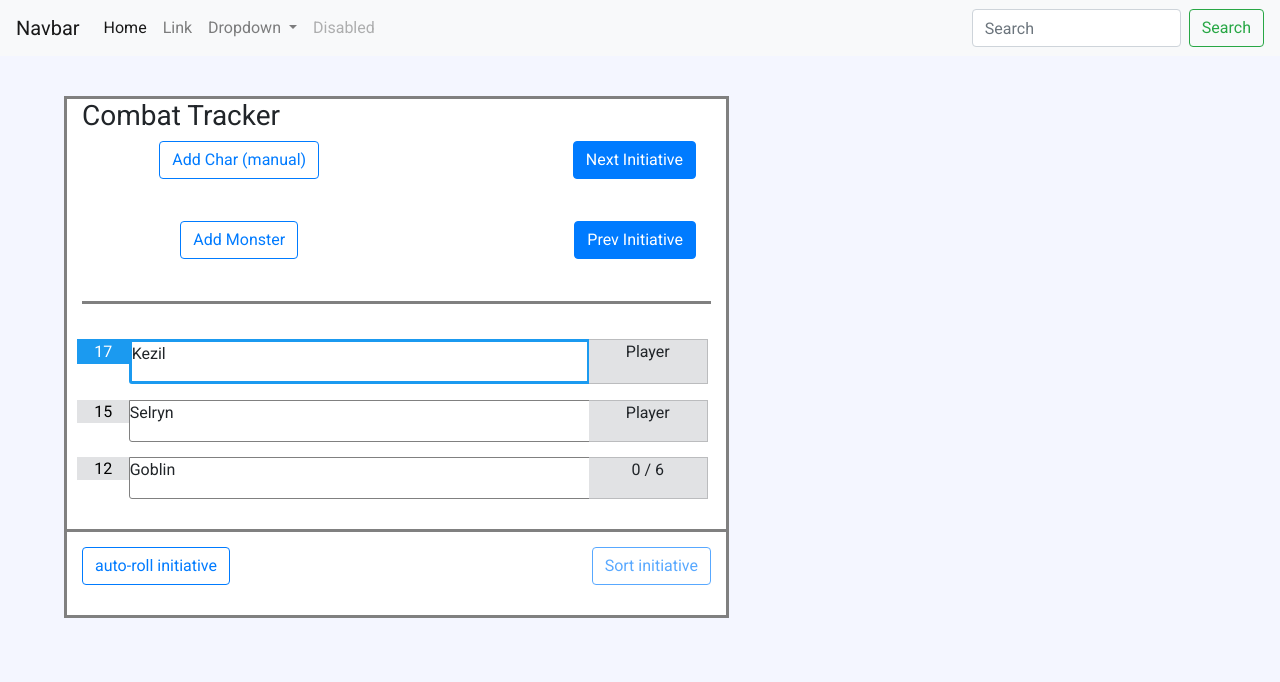
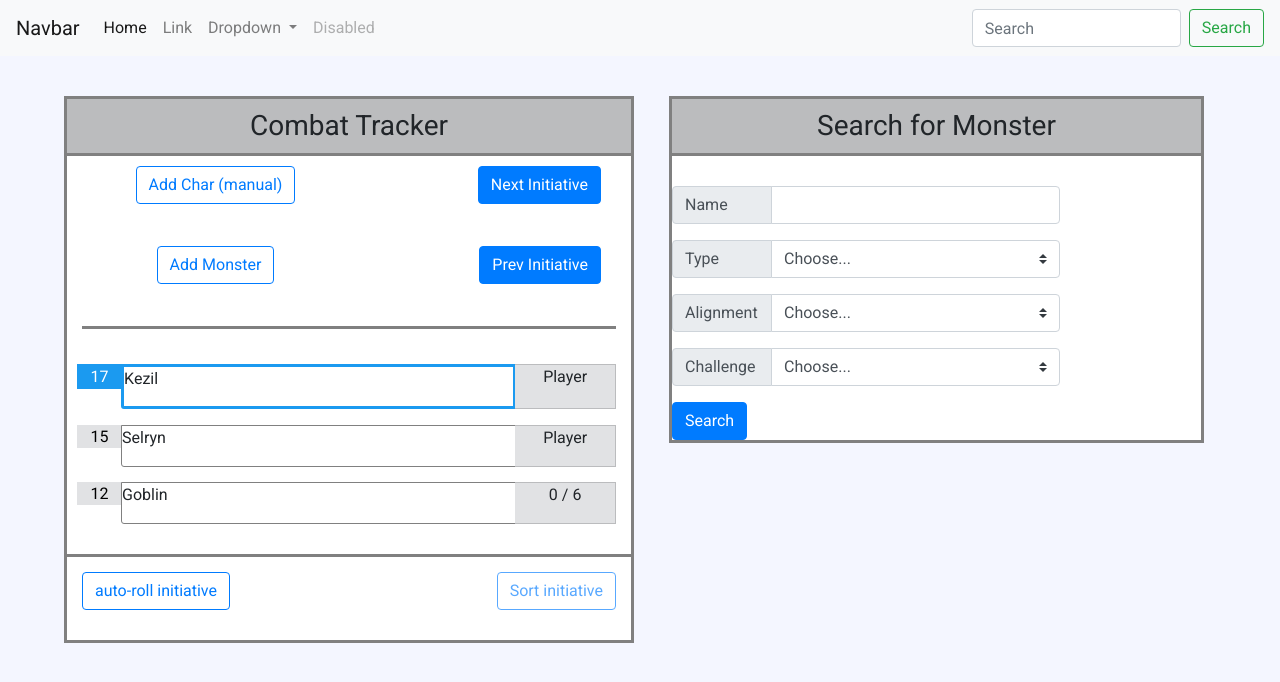
Before and after one commit to Charlie-England/website_dndCombatTracker, a website: page public/index.html in a window 1280 px wide. Drawn offline with nearby package versions, Linux system fonts and the light colour scheme; no server answers.

Commit message:
worked on client side search functionality and connected to server with post request

```diff
--- a/public/css/styles.css
+++ b/public/css/styles.css
@@ -1,6 +1,17 @@
 body {
     background-color: #f4f6ff;
     font-family: 'Roboto', sans-serif;
+}
+
+.header {
+    text-align: center;
+    margin: 10px auto;
+}
+
+.header-div {
+    background-color: #bbbcbe;
+    margin-bottom: 10px;
+    border-bottom: solid gray;
 }
 
 .initiative-group {
@@ -124,8 +135,24 @@ body {
     background-color: #bbbbbb;
 }
 
+
+
+/* Side Panel Adjustments */
+
 .side-panel-character {
     margin-left: 20px;
     border: solid;
     border-color: gray;
+    background-color: #fff;
 }
+
+.input-group-text {
+    width: 100px;
+}
+
+#search-monster-first {
+    margin-top: 20px;
+}
+
+.more-info {
+}
--- a/public/index.html
+++ b/public/index.html
@@ -60,10 +60,10 @@
     <!-- body -->
     <div class="container initiative-main">
         <div class="row">
-            <div class="col initiative-group col-7">
+            <div class="col initiative-group col-6">
                 <div class="row row-1">
-                  <div class="col col-12">
-                    <h3>Combat Tracker</h3>
+                  <div class="col col-12 header-div">
+                    <h3 class="header">Combat Tracker</h3>
                   </div>
                 </div>
 
@@ -94,8 +94,109 @@
                 </div>
             </div>
 
-            <div class="col more-info col-5 hidden">
+            <div class="col more-info col-6"> <!--Add hidden class back in-->
                 <div class="row side-panel-character">
+
+                  <div class="col col-12 header-div">
+                    <h3 class="header">Search for Monster</h3>
+                  </div>
+
+                  <form action="/searchMonster" method="POST">
+
+
+                  <div class="input-group mb-3" id="search-monster-first">
+                    <div class="input-group-prepend">
+                      <label class="input-group-text" for="monsterSearchName">Name</label>
+                    </div>
+                    <input type="text" class="form-control" id="monsterSearchName" name="nameInput">
+                  </div>
+
+                  <div class="input-group mb-3">
+                    <div class="input-group-prepend">
+                      <label class="input-group-text" for="inputGroupSelect01">Type</label>
+                    </div>
+                    <select class="custom-select" id="inputGroupSelect01" name="typeChoice">
+                      <option selected>Choose...</option>
+                      <option value="1">Abberation</option>
+                      <option value="2">Beast</option>
+                      <option value="3">Celestial</option>
+                      <option value="4">Construct</option>
+                      <option value="5">Dragon</option>
+                      <option value="6">Elemental</option>
+                      <option value="7">Fey</option>
+                      <option value="8">Fiend (demon/devl/shapechanger)</option>
+                      <option value="9">Giant</option>
+                      <option value="10">Humanoid</option>
+                      <option value="11">Monstrosity</option>
+                      <option value="12">Oooze</option>
+                      <option value="13">Plant</option>
+                      <option value="14">Swarm</option>
+                      <option value="15">Undead</option>
+                    </select>
+                  </div>
+
+
+                  <div class="input-group mb-3">
+                    <div class="input-group-prepend">
+                      <label class="input-group-text" for="inputGroupSelect02">Alignment</label>
+                    </div>
+                    <select class="custom-select" id="inputGroupSelect02" name="alignmentChoice">
+                      <option selected>Choose...</option>
+                      <option value="1">lawful good</option>
+                      <option value="2">lawful neutral</option>
+                      <option value="3">lawful evil</option>
+                      <option value="4">neutral good</option>
+                      <option value="5">neutral</option>
+                      <option value="6">neutral evil</option>
+                      <option value="7">chaotic good</option>
+                      <option value="8">chaotic neutral</option>
+                      <option value="9">chaotic evil</option>
+                    </select>
+                  </div>
+
+                  <div class="input-group mb-3">
+                    <div class="input-group-prepend">
+                      <label class="input-group-text" for="inputGroupSelect03">Challenge</label>
+                    </div>
+                    <select class="custom-select" id="inputGroupSelect03" name="challengeChoice">
+                      <option selected>Choose...</option>
+                      <option value="1">0</option>
+                      <option value="2">1/8</option>
+                      <option value="3">1/4</option>
+                      <option value="4">1/2</option>
+                      <option value="5">1</option>
+                      <option value="6">2</option>
+                      <option value="7">3</option>
+                      <option value="8">4</option>
+                      <option value="9">5</option>
+                      <option value="10">6</option>
+                      <option value="11">7</option>
+                      <option value="12">8</option>
+                      <option value="13">9</option>
+                      <option value="14">10</option>
+                      <option value="15">11</option>
+                      <option value="16">12</option>
+                      <option value="17">13</option>
+                      <option value="18">14</option>
+                      <option value="19">15</option>
+                      <option value="20">16</option>
+                      <option value="21">17</option>
+                      <option value="22">18</option>
+                      <option value="23">19</option>
+                      <option value="24">20</option>
+                      <option value="25">21</option>
+                      <option value="26">22</option>
+                      <option value="27">23</option>
+                      <option value="28">24</option>
+                      <option value="29">30</option>
+
+                    </select>
+                  </div>
+
+                  <button type="submit" class="btn btn-primary">Search</button>
+
+                </form>
+
                 </div>
             </div>
         </div>
```
Also changed, not shown: server.js (+40 -0 lines).
